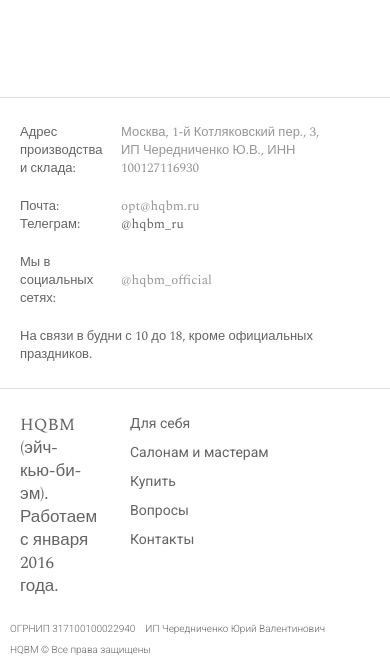
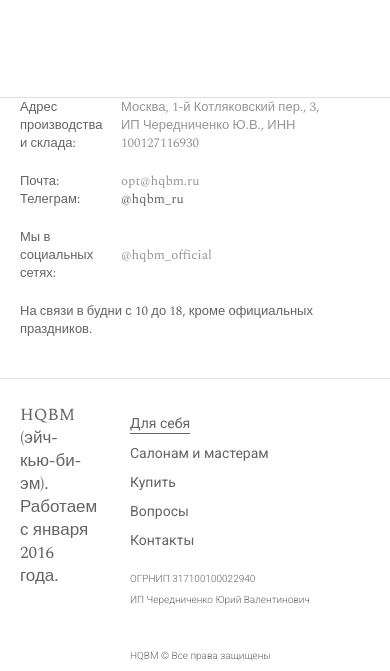
Before and after one commit to asroor/hqbm.ru, a plain HTML site: page index.html in a window 390 px wide. Shown: the part 6472-7143 px from the top of the page. Drawn offline with nearby package versions, Linux system fonts and the light colour scheme.

Commit message:
footer bottom qismi responsiv tugallandi

```diff
--- a/css/style.css
+++ b/css/style.css
@@ -57,6 +57,9 @@
 	font-weight: 400;
 	-webkit-font-smoothing: antialiased;
 	background-color: white;
+	letter-spacing: normal;
+	transition: all 0.3s ease;
+	color: #000;
 }
 a,
 button {
@@ -189,6 +192,7 @@
 	font-size: 16px;
 	letter-spacing: 160%;
 	color: black;
+	letter-spacing: normal;
 }
 
 .buy-cards .card em {
@@ -477,6 +481,9 @@
 .footer-links a {
 	color: #646464;
 	font-size: 16px;
+}
+.footer-links a:first-child {
+	border-bottom: 1px solid #646464;
 }
 
 .footer-bottom {
@@ -992,11 +999,30 @@
 	}
 }
 @media screen and (max-width: 960px) {
+	.footer-wrap h1 {
+		font-size: 20px;
+		line-height: 27px;
+	}
 	.contact-wrap {
 		padding: 10px 0 40px 0;
 	}
+	.footer-bottom {
+		flex-direction: column;
+		align-items: flex-start;
+		margin-left: 190px;
+		margin-top: -140px;
+	}
+	.footer-bottom p:first-child {
+		margin-bottom: 10px;
+	}
+	.footer-bottom p:nth-child(2) {
+		margin-bottom: 45px;
+	}
 	.footer-wrap h1 {
 		max-width: 135px;
+	}
+	footer {
+		padding-top: 50px;
 	}
 	.footer-links {
 		margin-top: 30px;
@@ -1084,8 +1110,8 @@
 	}
 }
 @media screen and (max-width: 670px) {
-	.contact-wrap {
-		padding-left: 20px;
+	.footer-bottom {
+		margin-left: 180px;
 	}
 	.modal-about button.add-basket {
 		width: 100%;
@@ -1096,20 +1122,36 @@
 	footer .footer-wrap {
 		justify-content: flex-start;
 		column-gap: 40px;
+	}
+
+	.card .card-btn {
+		width: 100%;
+	}
+}
+@media screen and (max-width: 640px) {
+	.contact-wrap {
+		padding-top: 0;
+	}
+	#contact .container,
+	footer .container {
+		max-width: 500px;
+	}
+	footer {
+		padding-bottom: 50px;
+	}
+	.footer-bottom {
+		margin-top: -50px;
+		margin-left: auto;
+		max-width: 300px;
+		margin: 0 auto;
+		padding-left: 85px;
 	}
 	.footer-links {
 		margin-top: 0;
 		flex-direction: column;
 		row-gap: 10px;
 		align-items: flex-start;
-	}
-	.card .card-btn {
-		width: 100%;
-	}
-}
-@media screen and (max-width: 640px) {
-	.contact-wrap {
-		padding-top: 0;
+		padding-top: 10px;
 	}
 	.product-list .product-img {
 		height: 70px;
@@ -1275,6 +1317,9 @@
 		width: 100%;
 		height: 100%;
 	}
+	.basket-modal-body {
+		padding-bottom: 70px;
+	}
 	.basket-modal-content {
 		max-width: 100%;
 		padding-top: 0;
@@ -1326,6 +1371,13 @@
 }
 
 @media screen and (max-width: 480px) {
+	.footer-bottom {
+		margin: 0;
+		margin-top: -40px;
+		padding-left: 0;
+		margin-left: 150px;
+		padding-top: 15px;
+	}
 	.info-container:first-child .info-column:nth-child(2) {
 		margin-bottom: 0 !important;
 	}
@@ -1335,7 +1387,8 @@
 	.info-column {
 		align-items: center;
 	}
-	#contact .container, footer .container {
+	#contact .container,
+	footer .container {
 		padding: 0 50px;
 	}
 	.ingredient {
@@ -1343,6 +1396,7 @@
 	}
 	.basket-modal-body {
 		padding: 20px;
+		padding-bottom: 70px;
 	}
 	.modal-head {
 		padding: 10px 20px;
@@ -1351,7 +1405,7 @@
 		padding: 25px 0;
 	}
 	.footer-bottom {
-		gap: 10px;
+		gap: 0;
 	}
 	.footer-wrap h1 {
 		max-width: 70px;
@@ -1359,7 +1413,7 @@
 		line-height: 23px;
 	}
 	.contact-wrap {
-		padding: 25px 0;
+		padding-left: 0;
 	}
 	.info-column p,
 	.info-column a {
@@ -1469,7 +1523,15 @@
 }
 
 @media screen and (max-width: 390px) {
-	#contact .container, footer .container {
+	.footer-bottom {
+		padding: 0;
+		padding-bottom: 10px;
+		margin: 0;
+		margin-top: -40px;
+		margin-left: 120px;
+	}
+	#contact .container,
+	footer .container {
 		padding: 0 20px;
 	}
 	.about-images {
@@ -1497,3 +1559,10 @@
 		margin-right: 0;
 	}
 }
+
+@media screen and (max-width: 320px) {
+	#contact .container,
+	footer .container {
+		padding: 0 10px;
+	}
+}
```
